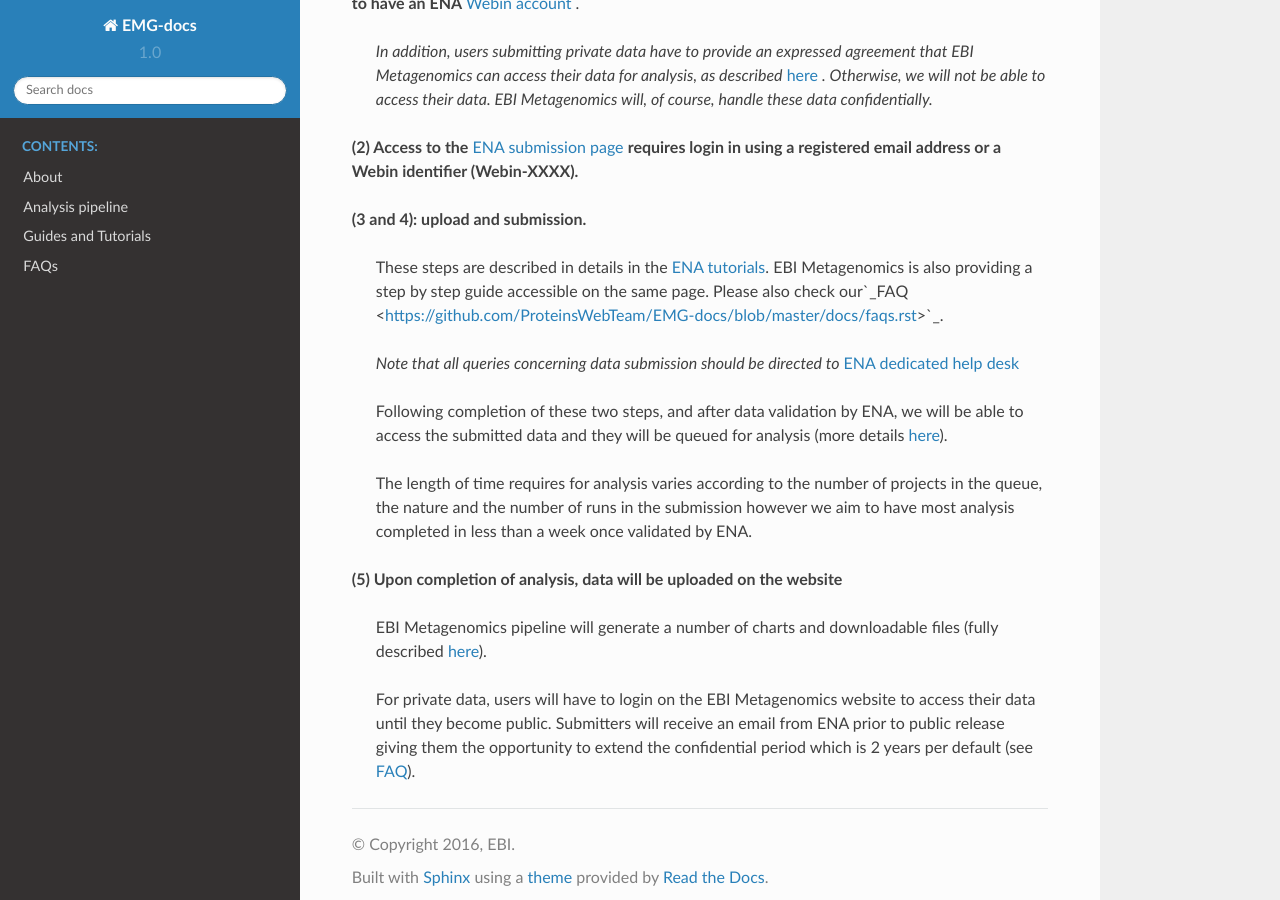
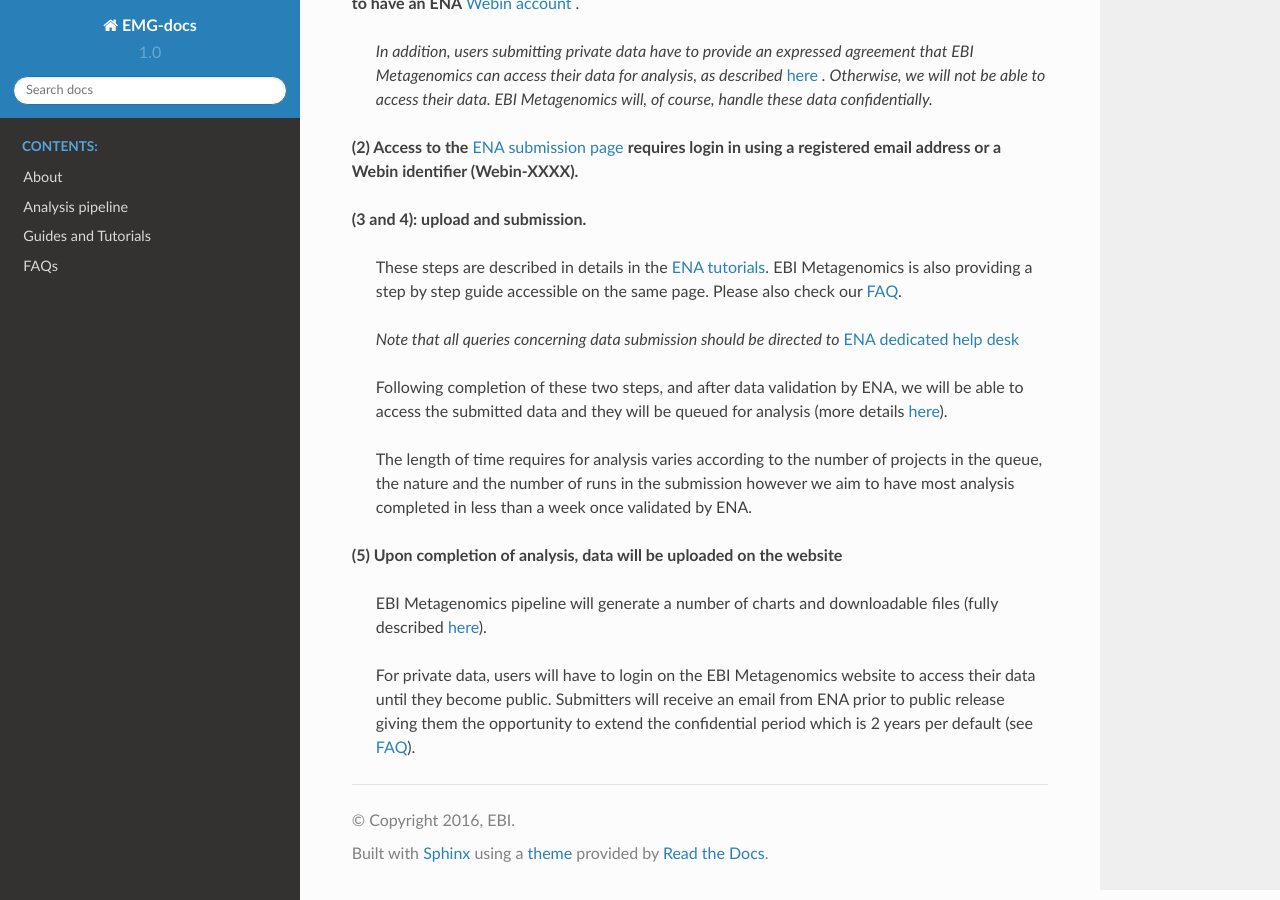
Before and after one commit to EBI-Metagenomics/EMG-docs, a Sphinx documentation site: the page built from docs/dataflow.rst, in a window 1280 px wide and 900 px high, scrolled down 1516 px. Built offline with Sphinx 7.4.7 and the Read the Docs theme 2.0.0, drawn with Linux system fonts in a browser that asks for light colours.

Commit message:
Update dataflow.rst

```diff
--- a/docs/dataflow.rst
+++ b/docs/dataflow.rst
@@ -15,7 +15,7 @@ The graph below summarize the EBI Metagenomics data flow from submission to anal
 
 **(3 and 4): upload and submission.**
 
-   These steps are described in details in the `ENA tutorials <https://github.com/ProteinsWebTeam/EMG-docs/blob/master/docs/tutorials.rst>`_. EBI Metagenomics is also providing a step by step guide accessible on the same page. Please also check our`_FAQ <https://github.com/ProteinsWebTeam/EMG-docs/blob/master/docs/faqs.rst>`_.
+   These steps are described in details in the `ENA tutorials <https://github.com/ProteinsWebTeam/EMG-docs/blob/master/docs/tutorials.rst>`_. EBI Metagenomics is also providing a step by step guide accessible on the same page. Please also check our `FAQ <https://github.com/ProteinsWebTeam/EMG-docs/blob/master/docs/faqs.rst>`_.
 
    *Note that all queries concerning data submission should be directed to* `ENA dedicated help desk <mailto:datasubs@ebi.ac.uk>`_
 
```
